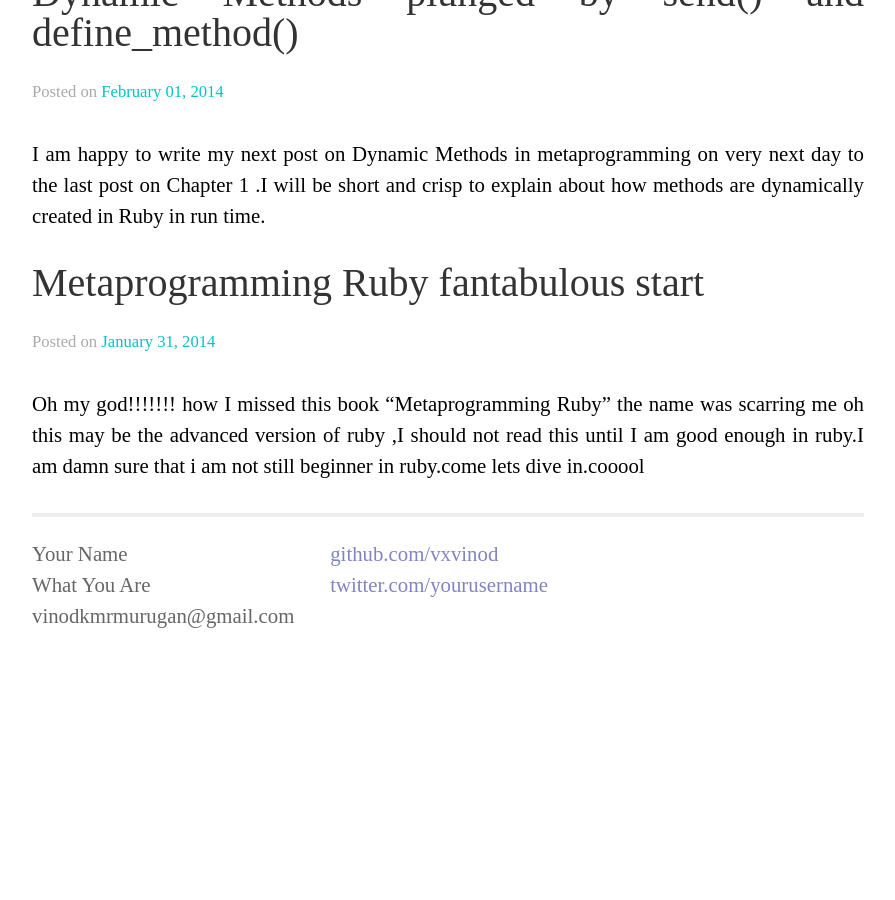
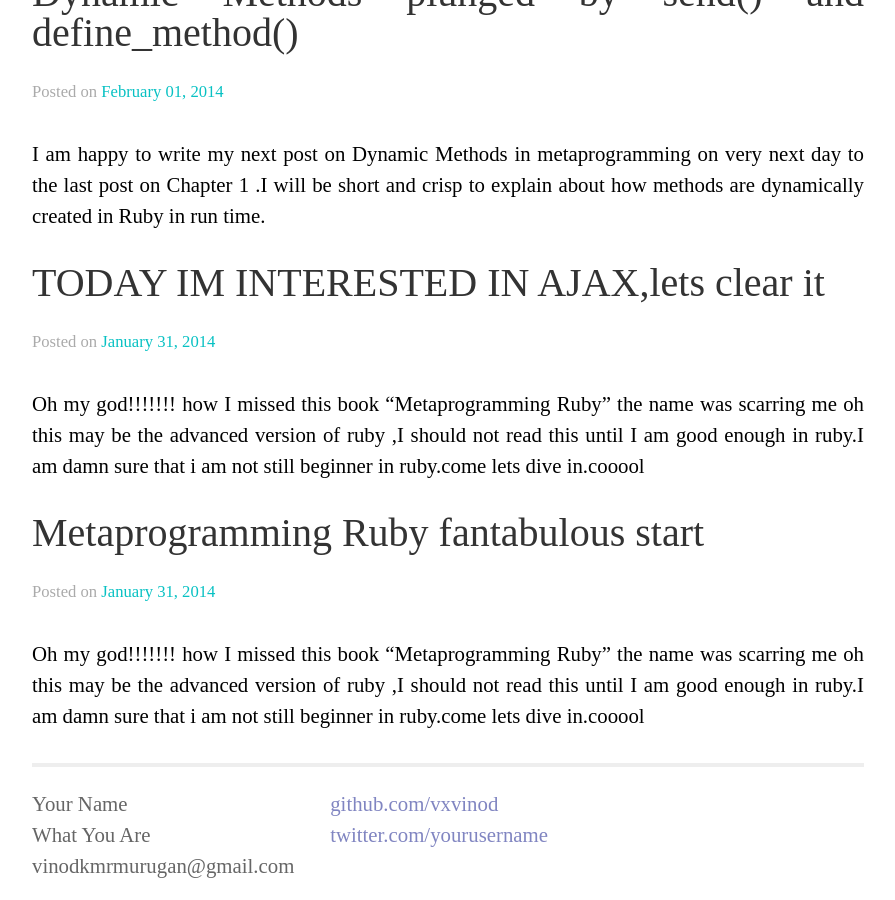
Before and after one commit to vxvinod/vxvinod.github.io, a Jekyll site: the page built from index.html, in a window 1280 px wide and 900 px high, scrolled down 1267 px. Shown: the whole window, without its empty margins (192-1087 px from the left). Built offline with Jekyll 4.4.1, drawn with Linux system fonts in a browser that asks for light colours; Markdown is read by kramdown in place of the engine named in the settings; before the commit the page ends 1929 px from its top, so only the background shows below that; some of the changed text lies outside the part shown.

Commit message:
ajax leasson added

```diff
--- a/_config.yml
+++ b/_config.yml
@@ -1,4 +1,4 @@
 name: vinod's erudition
 markdown: redcarpet
 pygments: true
-tagline: we learn everything from failure not from success so keep learning
+tagline: we learn everything from failure not from success so keep failing
--- /dev/null
+++ b/_posts/2014-03-05-TODAY-IM-INTERESTED-IN-AJAX,lets-clear-it.md
@@ -0,0 +1,72 @@
+---
+layout: post
+title:  "TODAY IM INTERESTED IN AJAX,lets clear it"
+date:   2014-01-31
+desc: "Oh my god!!!!!!! how I missed this book “Metaprogramming Ruby” the name was scarring me oh this may be the advanced version of ruby ,I should not read this until I am good enough in ruby.I am damn sure that i am not still beginner in ruby.come lets dive in.cooool"
+---
+####AJAX Introduction:
++ AJAX - Asynchronous Javascript and XML.
+Ajax is used to fetch the data from the background from the server and
+display it on webpage without loading the page.
+
+
++ load() is one of ajax method:
+
+####Syntax:
+#####$(selector).load(URL,data,callback);
+
++ URL - URL wish to load.
++ data - set of query string key/value pair to send along with request.
++ callback - function to be executed after  load() is completed sucessfully.
+
+
+####callback function has three different parameter:
+
++ responseTxt = contains the resulting content if call is succeed.
++ statusTxt = contains the status of the call
++ xhr = contains XMLHttpRequest object.
+
+As a Simplestart i have tried to load text content from text file and display it
+webpage using load function.
+{%highlight html%}
+<!DOCTYPE html>
+<html>
+	<head>
+		<meta content="text/html;charset=utf-8" http-equiv="Content-Type">
+		<meta content="utf-8" http-equiv="encoding">
+
+	</head>
+	<body>
+		<div id="div1"><h3>Hey guys this is the start of ajax</h3>
+		</div>
+		<button>Hit me and know what i am </button>
+
+		<script src="http://ajax.googleapis.com/ajax/libs/jquery/1.9.1/jquery.min.js"></script>
+		<script>
+		(function(){
+			console.log("i m inside");
+			$("button").on('click',function(){
+
+				$("#div1").load("what_i_am.txt",function(resp,status,xhr){
+					console.log("resp"+resp+"status:"+status+"xhr object"+xhr);
+				});
+			});
+		})();
+		</script>
+	</body>
+</html>
+{%endhighlight%}
+
+####Textfile to be rendered
+what_i_am.txt
+
+<h2>I am a heavy hitting rubiest</h2>
+<p>Will emerge one day</p>
+
+####OUTPUT:
+index.html
+
+resp<h2>I am a heavy hitting rubiest</h2>
+<p>Will emerge one day</p>
+status:success
+xhr object[object Object]
```
